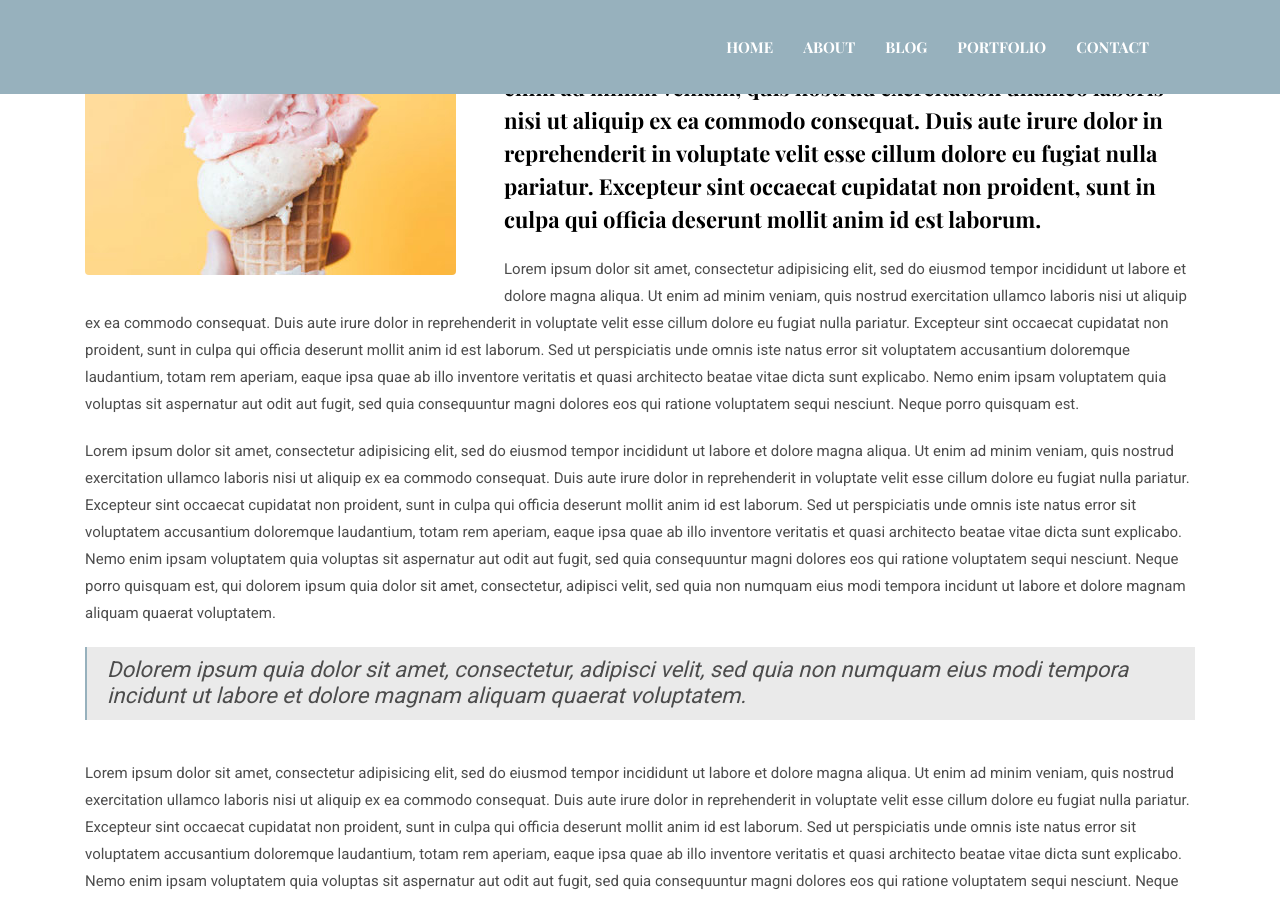
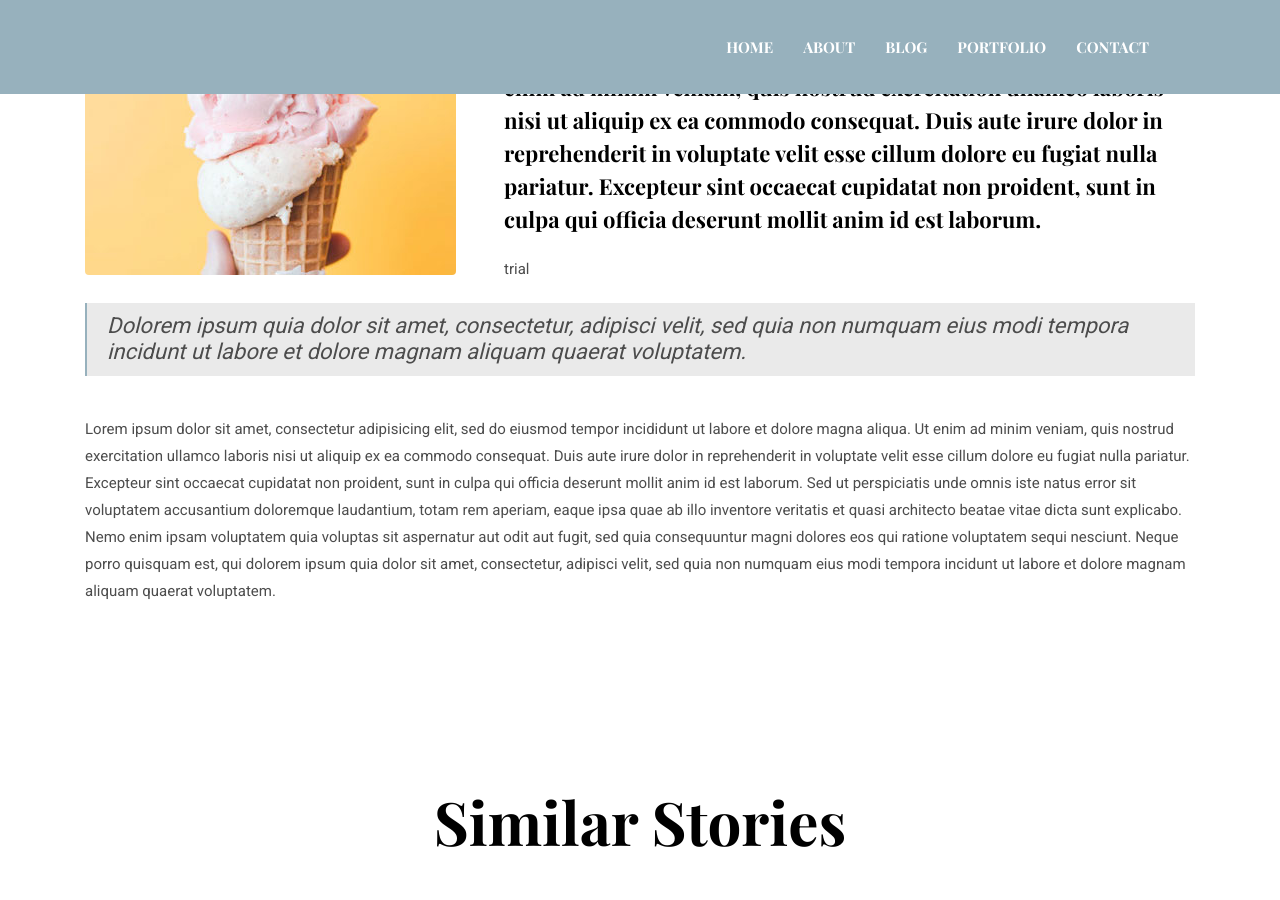
Before and after one commit to RandaAdel/RandaAdel.github.io, a Jekyll site: the page built from _posts/2017-05-26-amazon-increase-income-1.5-million copy 3.markdown, in a window 1280 px wide and 900 px high, scrolled down 718 px. Built offline with Jekyll 4.4.1, drawn with Linux system fonts in a browser that asks for light colours.

Commit message:
Trial in posts

```diff
--- a/_posts/2017-05-26-amazon-increase-income-1.5-million copy 3.markdown
+++ b/_posts/2017-05-26-amazon-increase-income-1.5-million copy 3.markdown
@@ -9,9 +9,7 @@
 
 **Lorem ipsum dolor sit amet, consectetur adipisicing elit, sed do eiusmod tempor incididunt ut labore et dolore magna aliqua. Ut enim ad minim veniam, quis nostrud exercitation ullamco laboris nisi ut aliquip ex ea commodo consequat. Duis aute irure dolor in reprehenderit in voluptate velit esse cillum dolore eu fugiat nulla pariatur. Excepteur sint occaecat cupidatat non proident, sunt in culpa qui officia deserunt mollit anim id est laborum.**
 
-Lorem ipsum dolor sit amet, consectetur adipisicing elit, sed do eiusmod tempor incididunt ut labore et dolore magna aliqua. Ut enim ad minim veniam, quis nostrud exercitation ullamco laboris nisi ut aliquip ex ea commodo consequat. Duis aute irure dolor in reprehenderit in voluptate velit esse cillum dolore eu fugiat nulla pariatur. Excepteur sint occaecat cupidatat non proident, sunt in culpa qui officia deserunt mollit anim id est laborum. Sed ut perspiciatis unde omnis iste natus error sit voluptatem accusantium doloremque laudantium, totam rem aperiam, eaque ipsa quae ab illo inventore veritatis et quasi architecto beatae vitae dicta sunt explicabo. Nemo enim ipsam voluptatem quia voluptas sit aspernatur aut odit aut fugit, sed quia consequuntur magni dolores eos qui ratione voluptatem sequi nesciunt. Neque porro quisquam est.
-
-Lorem ipsum dolor sit amet, consectetur adipisicing elit, sed do eiusmod tempor incididunt ut labore et dolore magna aliqua. Ut enim ad minim veniam, quis nostrud exercitation ullamco laboris nisi ut aliquip ex ea commodo consequat. Duis aute irure dolor in reprehenderit in voluptate velit esse cillum dolore eu fugiat nulla pariatur. Excepteur sint occaecat cupidatat non proident, sunt in culpa qui officia deserunt mollit anim id est laborum. Sed ut perspiciatis unde omnis iste natus error sit voluptatem accusantium doloremque laudantium, totam rem aperiam, eaque ipsa quae ab illo inventore veritatis et quasi architecto beatae vitae dicta sunt explicabo. Nemo enim ipsam voluptatem quia voluptas sit aspernatur aut odit aut fugit, sed quia consequuntur magni dolores eos qui ratione voluptatem sequi nesciunt. Neque porro quisquam est, qui dolorem ipsum quia dolor sit amet, consectetur, adipisci velit, sed quia non numquam eius modi tempora incidunt ut labore et dolore magnam aliquam quaerat voluptatem.
+trial
 
 > Dolorem ipsum quia dolor sit amet, consectetur, adipisci velit, sed quia non numquam eius modi tempora incidunt ut labore et dolore magnam aliquam quaerat voluptatem.
 
```
